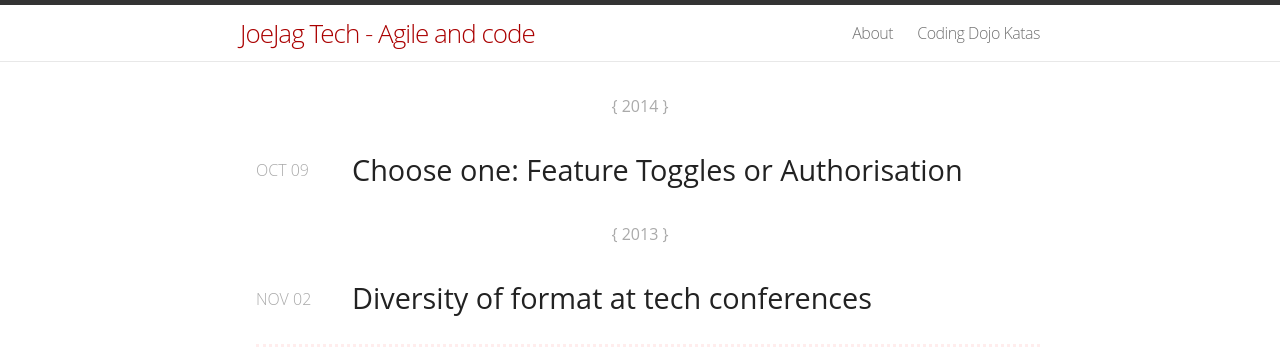
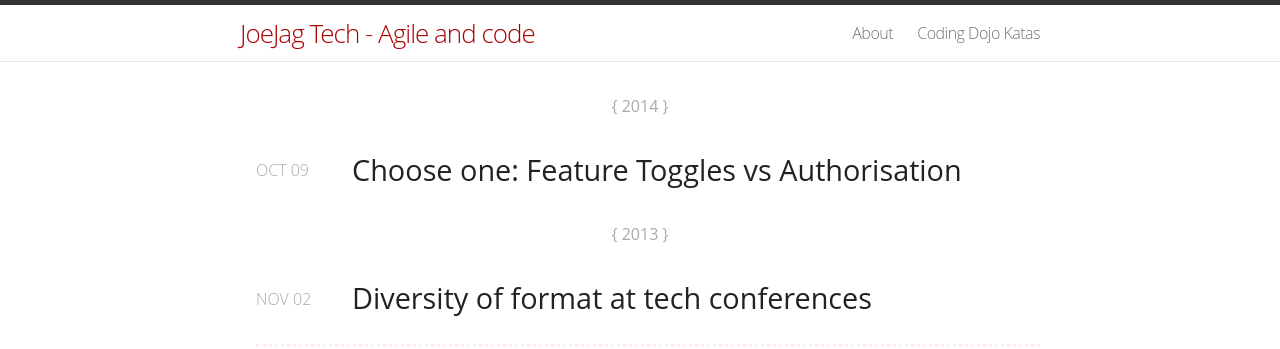
Before and after one commit to joejag/techblog, a Jekyll site: the page built from index.html, in a window 1280 px wide and 900 px high. Shown: the top 349 px of the window. Built offline with Jekyll 4.4.1, drawn with Linux system fonts in a browser that asks for light colours.

Commit message:
renaming article. Remove rss

```diff
--- a/_posts/2014-10-09-feature-toggles-and-or-authorisation.markdown
+++ b/_posts/2014-10-09-feature-toggles-vs-authorisation.markdown
@@ -1,6 +1,6 @@
 ---
 layout: post
-title: 'Choose one: Feature Toggles or Authorisation'
+title: 'Choose one: Feature Toggles vs Authorisation'
 ---
 
 Last week I was invited to two meetings on the same day.
--- a/index.html
+++ b/index.html
@@ -24,6 +24,4 @@ layout: default
     {% endfor %}
   </ul>
 
-  <p class="rss-subscribe">subscribe <a href="{{ "/feed.xml" | prepend: site.baseurl }}">via RSS</a></p>
-
 </div>
```
